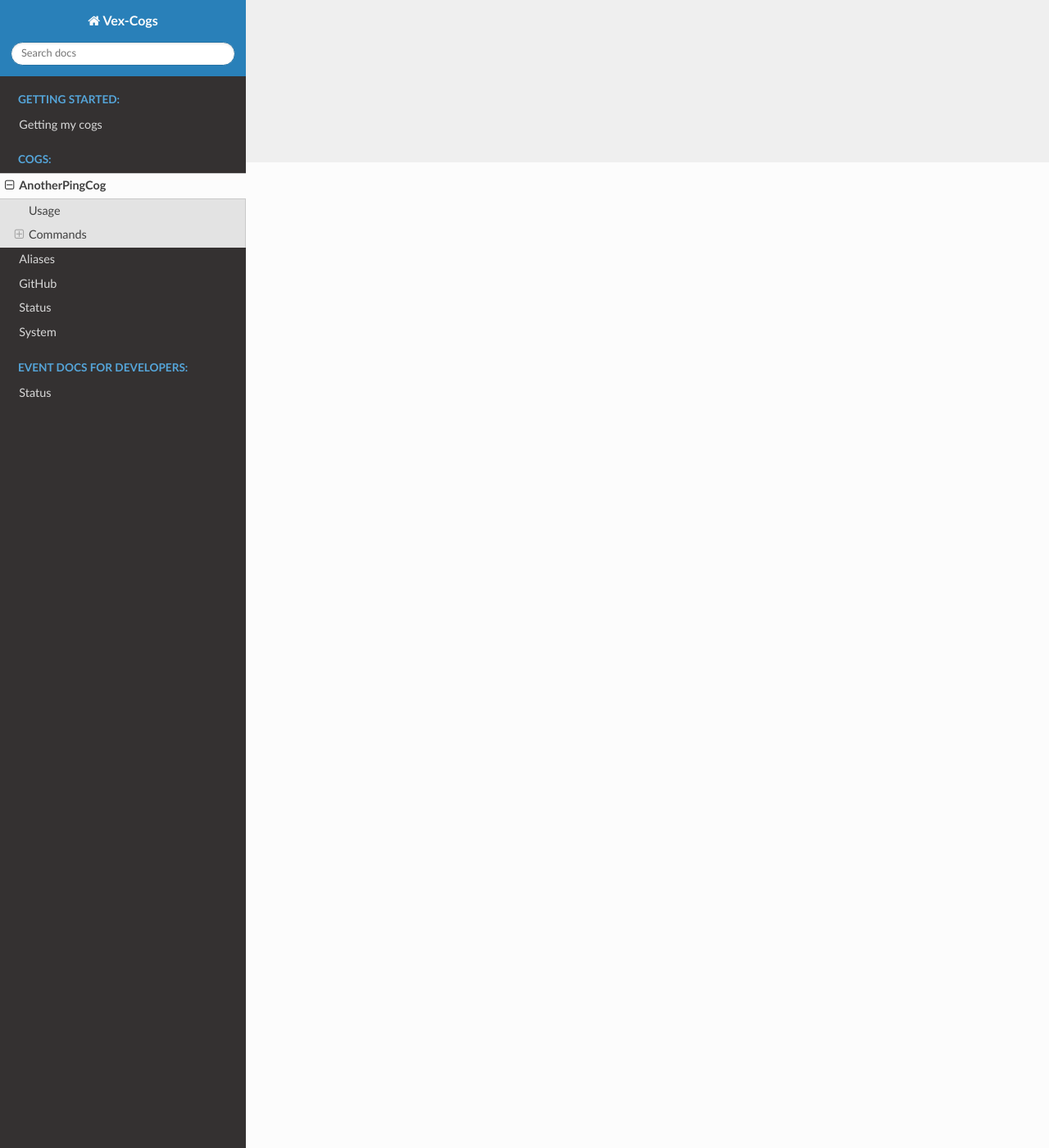
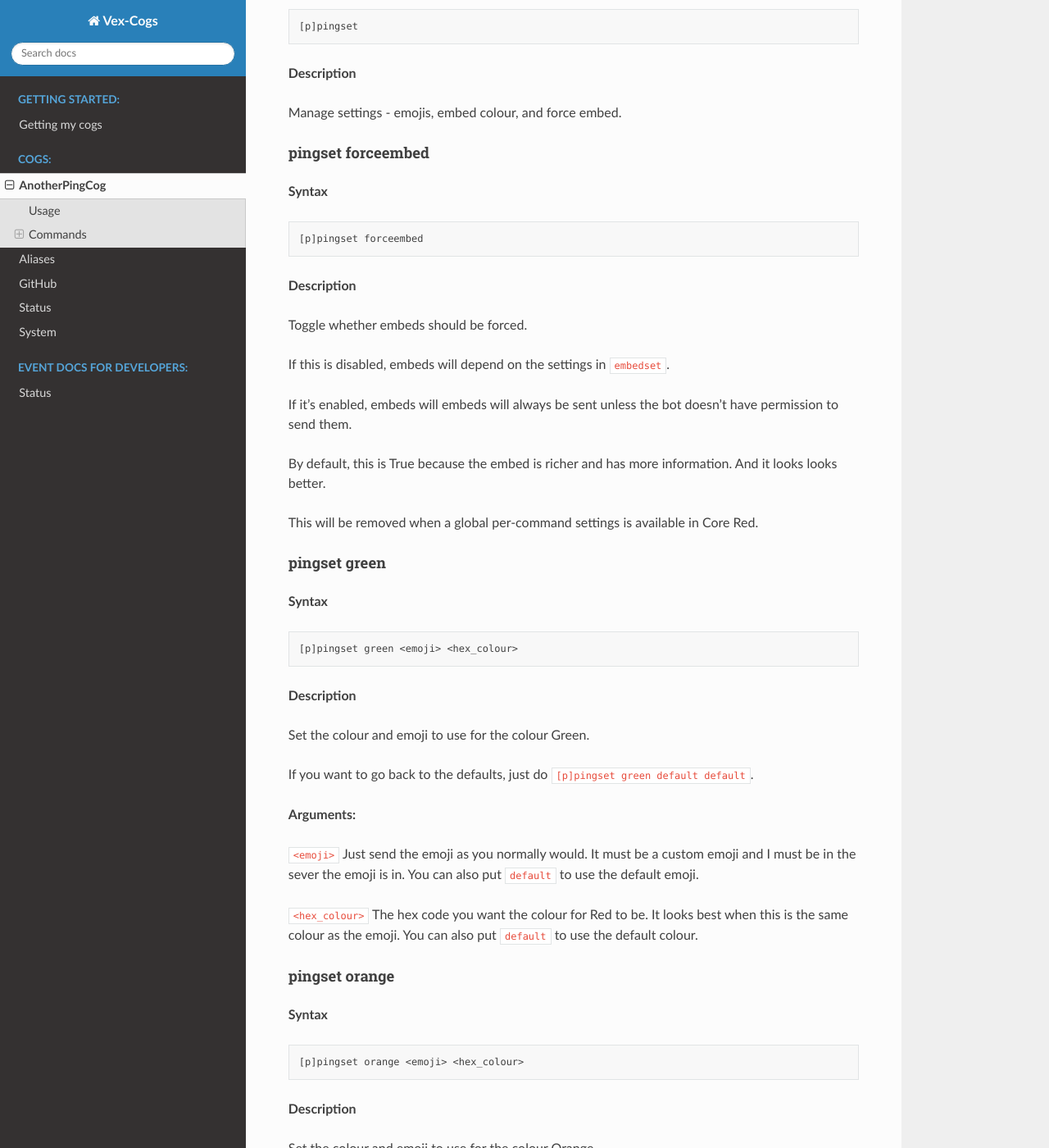
Before and after one commit to Vexed01/Vex-Cogs, a Sphinx documentation site: the page built from docs/cogs/anotherpingcog.rst, in a window 1280 px wide and 1400 px high, scrolled down 1202 px. Shown: the whole window at 82% size. Built offline with Sphinx 7.4.7 and the Read the Docs theme 2.0.0, drawn with Linux system fonts in a browser that asks for light colours; some of the changed text lies outside the part shown.

Commit message:
[Docs] Update docs

```diff
--- a/docs/cogs/anotherpingcog.rst
+++ b/docs/cogs/anotherpingcog.rst
@@ -20,6 +20,8 @@ Usage
 -----
 
 A rich embed ping command with latency timings.
+
+You can customise the emojis, colours or force embeds with ``[p]pingset``.
 
 
 .. _anotherpingcog-commands:
@@ -47,3 +49,153 @@ A rich embed ping command with timings.
 This will show the time to send a message, and the WS latency to Discord.
 If I can't send embeds or they are disabled here, I will send a normal message instead.
 The embed has more detail and is preferred.
+
+.. _anotherpingcog-command-pingset:
+
+^^^^^^^
+pingset
+^^^^^^^
+
+.. note:: |owner-lock|
+
+**Syntax**
+
+.. code-block:: none
+
+    [p]pingset
+
+**Description**
+
+Manage settings - emojis, embed colour, and force embed.
+
+.. _anotherpingcog-command-pingset-forceembed:
+
+""""""""""""""""""
+pingset forceembed
+""""""""""""""""""
+
+**Syntax**
+
+.. code-block:: none
+
+    [p]pingset forceembed
+
+**Description**
+
+Toggle whether embeds should be forced.
+
+If this is disabled, embeds will depend on the settings in ``embedset``.
+
+If it's enabled, embeds will embeds will always be sent unless the bot doesn't
+have permission to send them.
+
+By default, this is True because the embed is richer and has more information.
+And it looks looks better.
+
+This will be removed when a global per-command settings is available in Core Red.
+
+.. _anotherpingcog-command-pingset-green:
+
+"""""""""""""
+pingset green
+"""""""""""""
+
+**Syntax**
+
+.. code-block:: none
+
+    [p]pingset green <emoji> <hex_colour>
+
+**Description**
+
+Set the colour and emoji to use for the colour Green.
+
+If you want to go back to the defaults, just do ``[p]pingset green default default``.
+
+**Arguments:**
+
+``<emoji>``
+Just send the emoji as you normally would. It must be a custom emoji and I must
+be in the sever the emoji is in.
+You can also put ``default`` to use the default emoji.
+
+``<hex_colour>``
+The hex code you want the colour for Red to be. It looks best when this is the
+same colour as the emoji.
+You can also put ``default`` to use the default colour.
+
+.. _anotherpingcog-command-pingset-orange:
+
+""""""""""""""
+pingset orange
+""""""""""""""
+
+**Syntax**
+
+.. code-block:: none
+
+    [p]pingset orange <emoji> <hex_colour>
+
+**Description**
+
+Set the colour and emoji to use for the colour Orange.
+
+If you want to go back to the defaults, just do ``[p]pingset orange default default``.
+
+**Arguments:**
+
+``<emoji>``
+Just send the emoji as you normally would. It must be a custom emoji and I must
+be in the sever the emoji is in.
+You can also put ``default`` to use the default emoji.
+
+``<hex_colour>``
+The hex code you want the colour for Red to be. It looks best when this is the
+same colour as the emoji. Google "hex colour" if you need help with this.
+You can also put ``default`` to use the default colour.
+
+.. _anotherpingcog-command-pingset-red:
+
+"""""""""""
+pingset red
+"""""""""""
+
+**Syntax**
+
+.. code-block:: none
+
+    [p]pingset red <emoji> <hex_colour>
+
+**Description**
+
+Set the colour and emoji to use for the colour Red.
+
+If you want to go back to the defaults, just do ``[p]pingset red default default``.
+
+**Arguments:**
+
+``<emoji>``
+Just send the emoji as you normally would. It must be a custom emoji and I must
+be in the sever the emoji is in.
+You can also put ``default`` to use the default emoji.
+
+``<hex_colour>``
+The hex code you want the colour for Red to be. It looks best when this is the
+same colour as the emoji.
+You can also put ``default`` to use the default colour.
+
+.. _anotherpingcog-command-pingset-settings:
+
+""""""""""""""""
+pingset settings
+""""""""""""""""
+
+**Syntax**
+
+.. code-block:: none
+
+    [p]pingset settings
+
+**Description**
+
+See your current settings.
--- a/docs/cogs/system.rst
+++ b/docs/cogs/system.rst
@@ -47,7 +47,7 @@ system
 
 **Description**
 
-Base command for this cog.
+Get information about your system metrics.
 
 Most commands work on all OSes or omit certian information.
 See the help for individual commands for detailed limitations.
```
Also changed, not shown: other parts of docs/cogs/system.rst (+1 -1 lines), docs/cogs/status.rst (+15 -5 lines), 1 other file.
